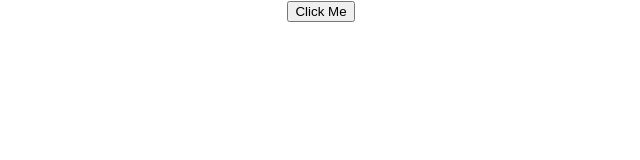
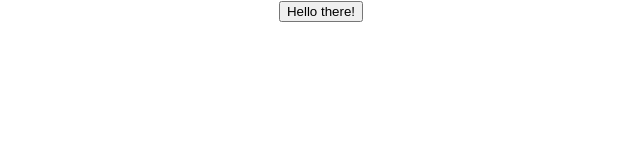
Before and after one commit to kehuanW/typescript-learning, a React (Create React App) app in the folder my-app/: page / in a window 1280 px wide. Shown: the top 160 px of the page, without its empty margins (319-959 px from the left). Built offline with nearby package versions, Linux system fonts and the light colour scheme.

Commit message:
Refactor Button component to use React.ReactNode as children

```diff
--- a/my-app/src/App.tsx
+++ b/my-app/src/App.tsx
@@ -3,11 +3,11 @@ import './App.css';
 import Button from '@components/Button';
 
 function App() {
-  const handleClick = (num:number) => {console.log(`num=${num}`)}
+  const icon = <div>Hello there!</div>
 
   return (
     <div className="App">
-      <Button handleClick={handleClick}/>
+      <Button children={icon}/>
     </div>
   );
 }
--- a/my-app/src/components/Button.tsx
+++ b/my-app/src/components/Button.tsx
@@ -1,17 +1,16 @@
 import React from 'react';
 
 type ButtonProps = {
-    handleClick: (num:number)=>void
+    children: React.ReactNode;
 }
 
 const Button = (
-    { handleClick } : ButtonProps
+    { children } : ButtonProps
 ) => {
 
     return (
-        <button
-            onClick={()=>handleClick(9)}>
-            Click Me
+        <button>
+            {children}
         </button>
     );
 }
```
